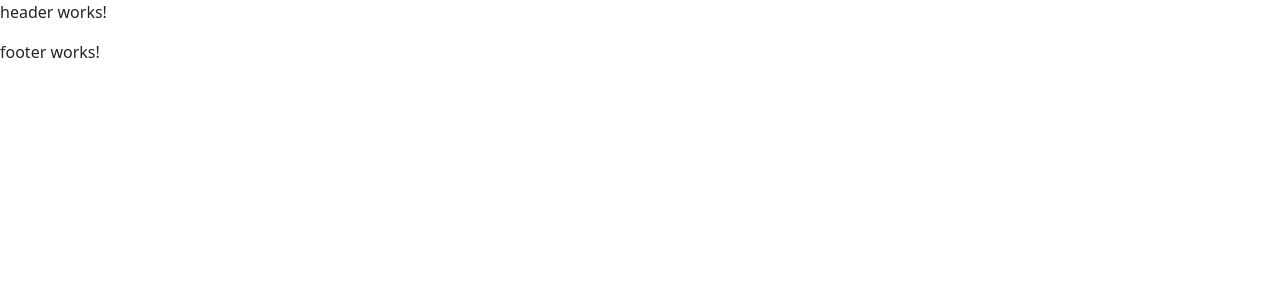
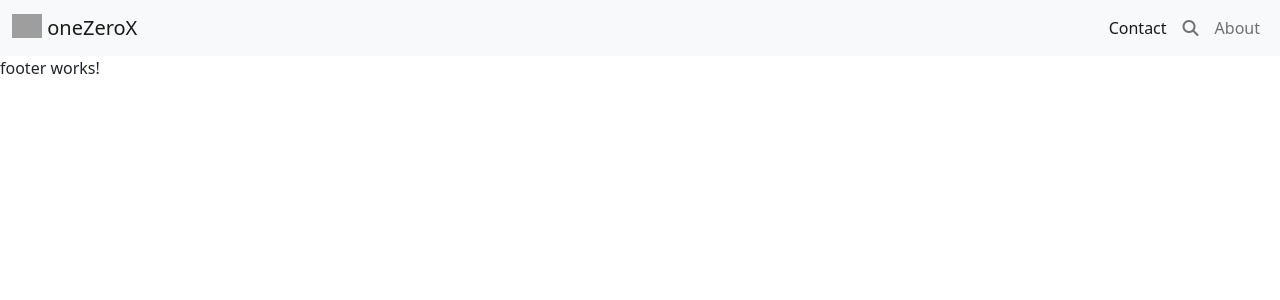
Before and after one commit to yasiruKodikara/10X-frontend, an Angular app: page / in a window 1280 px wide. Shown: the top 300 px of the page. Built offline with nearby package versions, Linux system fonts and the light colour scheme; grey boxes are pictures that could not be loaded.

Commit message:
navbar UI upgraded

```diff
--- a/src/app/header/header.component.html
+++ b/src/app/header/header.component.html
@@ -1 +1,26 @@
-<p>header works!</p>
+
+<nav class="navbar navbar-expand-lg navbar-light bg-light">
+  <div class="container-fluid">
+    <a class="navbar-brand" href="#">
+      <img src="/docs/5.0/assets/brand/bootstrap-logo.svg" alt="" width="30" height="24" class="d-inline-block align-text-top">
+      oneZeroX
+    </a>
+    <button class="navbar-toggler" type="button" data-bs-toggle="collapse" data-bs-target="#navbarNav" aria-controls="navbarNav" aria-expanded="false" aria-label="Toggle navigation">
+      <span class="navbar-toggler-icon"></span>
+    </button>
+    <div class="collapse navbar-collapse justify-content-end" id="navbarNav">
+      <ul class="navbar-nav">
+        <li class="nav-item">
+          <a class="nav-link active" aria-current="page" href="#">Contact</a>
+        </li>
+        <li class="nav-item">
+          <a class="nav-link" href="#"><i class="fa-solid fa-magnifying-glass"></i></a>
+        </li>
+        <li class="nav-item">
+          <a class="nav-link" href="#">About</a>
+        </li>
+
+      </ul>
+    </div>
+  </div>
+</nav>
--- a/src/index.html
+++ b/src/index.html
@@ -6,6 +6,7 @@
   <base href="/">
   <meta name="viewport" content="width=device-width, initial-scale=1">
   <link rel="icon" type="image/x-icon" href="favicon.ico">
+  <script src="https://kit.fontawesome.com/94b09f8a0a.js" crossorigin="anonymous"></script>
   <link href="https://cdn.jsdelivr.net/npm/bootstrap@5.0.2/dist/css/bootstrap.min.css" rel="stylesheet" integrity="sha384-EVSTQN3/azprG1Anm3QDgpJLIm9Nao0Yz1ztcQTwFspd3yD65VohhpuuCOmLASjC" crossorigin="anonymous">
 <script src="https://cdn.jsdelivr.net/npm/bootstrap@5.0.2/dist/js/bootstrap.bundle.min.js" integrity="sha384-MrcW6ZMFYlzcLA8Nl+NtUVF0sA7MsXsP1UyJoMp4YLEuNSfAP+JcXn/tWtIaxVXM" crossorigin="anonymous"></script>
 </head>
```
